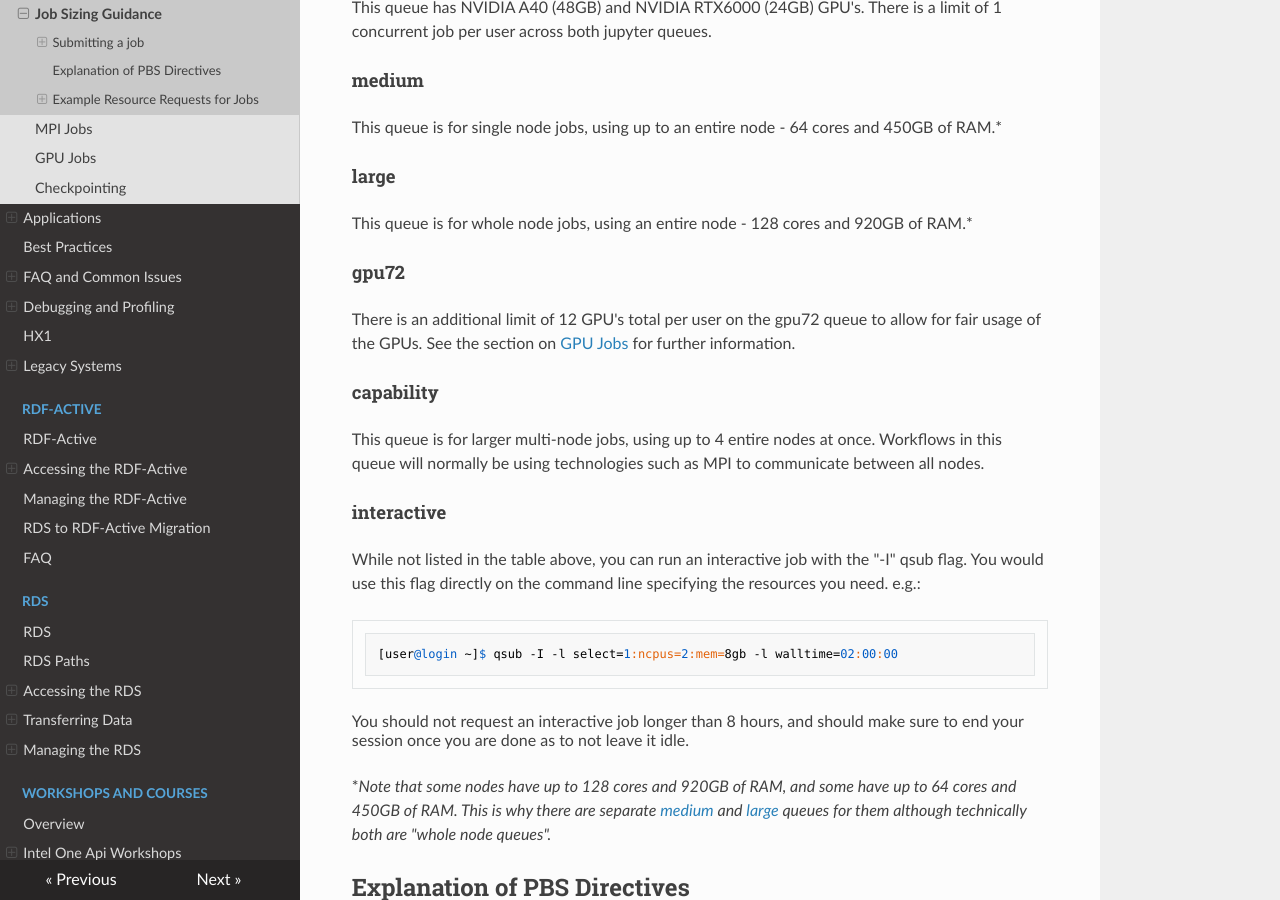
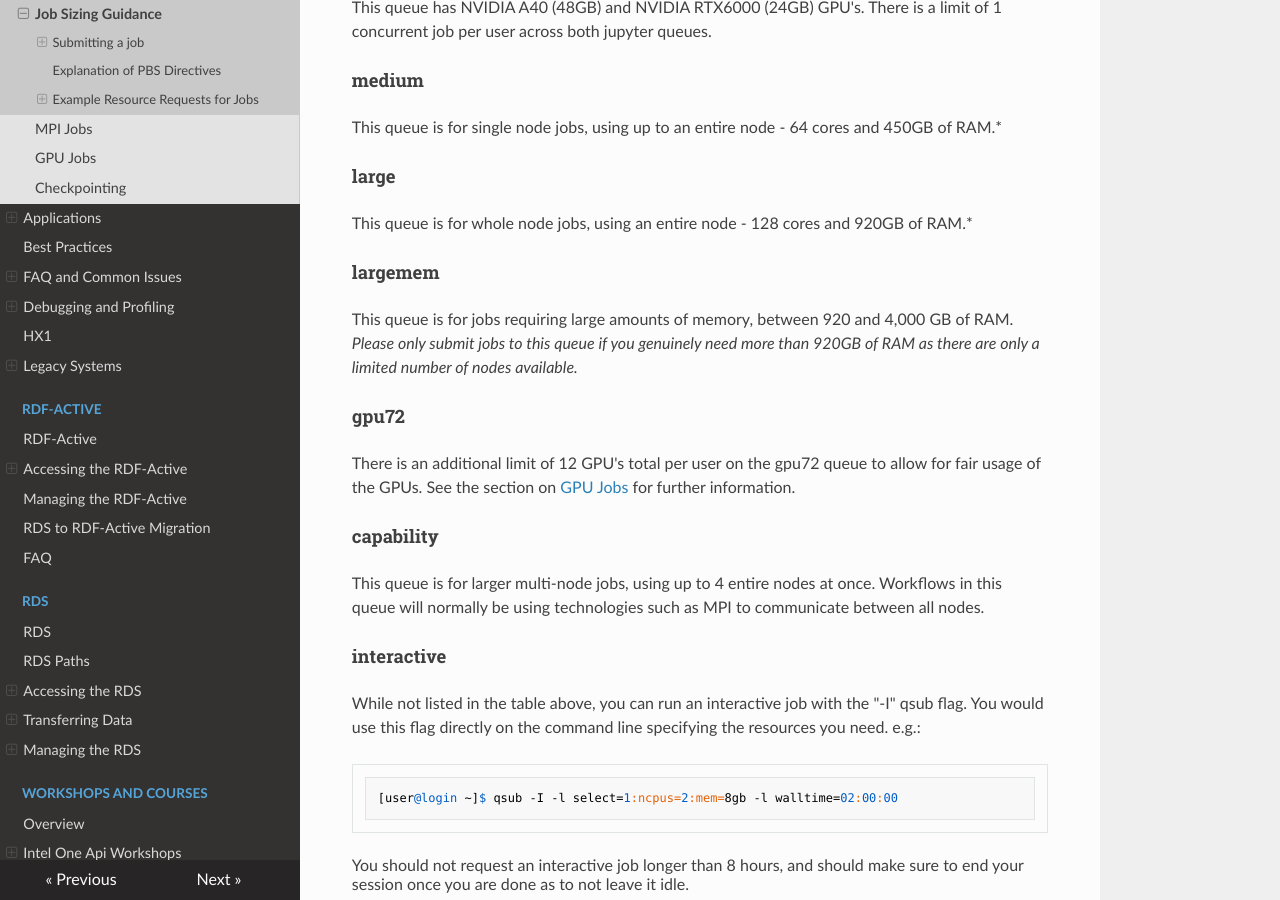
Before and after one commit to ImperialCollegeLondon/icl-rcs-user-guide, an MkDocs documentation site: the page built from docs/hpc/queues/job-sizing-guidance.md, in a window 1280 px wide and 900 px high, scrolled down 1246 px. Built offline with MkDocs 1.6.1, drawn with Linux system fonts in a browser that asks for light colours; nearby versions of some CDN libraries.

Commit message:
Added largemem queue information.

```diff
--- a/docs/hpc/queues/job-sizing-guidance.md
+++ b/docs/hpc/queues/job-sizing-guidance.md
@@ -17,7 +17,7 @@ The following queues of jobs are supported:
 | [medium72](#medium) | Single-node jobs 72h | 1 | 1 - 64 | 1 - 450 | 24 - 72 |
 | [large24](#large) | Whole node jobs 24h | 1 | 1 - 128 | 1 - 920 | 0 - 24 |
 | [large72](#large) | Whole node jobs 72h | 1 | 1 - 128 | 1 - 920 | 24 - 72 |
-| <s>largemem72</s> | <s>Large memory jobs</s> | <s>1</s> | <s>1 - 128</s> | <s>921 - 4000</s> | <s>0 - 72</s> |
+| [largemem72](#largemem) | Large memory jobs | 1 | 1 - 128 | 921 - 4000 | 0 - 72 |
 | [gpu72](#gpu72) | Main queue for gpu jobs* | 1 | 1 - 64 | 1 - 920 | 0 - 72 |
 | [capability24](#capability) | Multi-node jobs 24h | 2 - 4 | 1 - 64 | 1 - 450 | 0 - 24 |
 | [capability48](#capability) | Multi-node jobs 48h | 2 - 4 | 1 - 64 | 1 - 450 | 24 - 48 |
@@ -38,6 +38,9 @@ This queue is for single node jobs, using up to an entire node - 64 cores and 45
 
 #### large
 This queue is for whole node jobs, using an entire node - 128 cores and 920GB of RAM.*
+
+#### largemem
+This queue is for jobs requiring large amounts of memory, between 920 and 4,000 GB of RAM. *Please only submit jobs to this queue if you genuinely need more than 920GB of RAM as there are only a limited number of nodes available.*
 
 #### gpu72
 There is an additional limit of 12 GPU's total per user on the gpu72 queue to allow for fair usage of the GPUs. See the section on [GPU Jobs](./gpu-jobs.md#gpu-node-specification) for further information.
```
